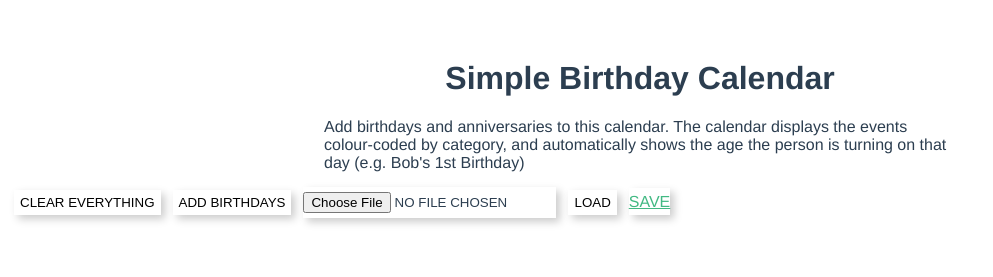
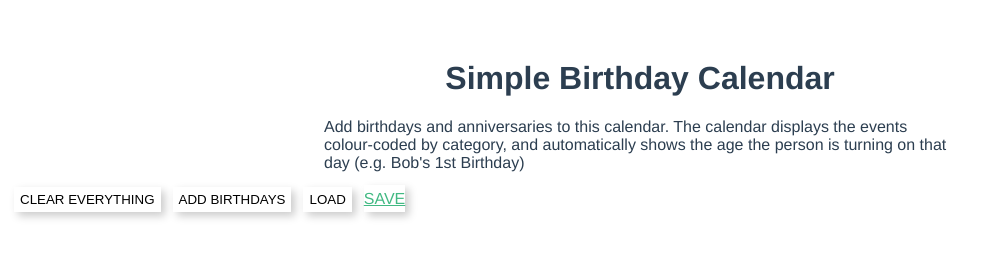
Before and after one commit to mattschlosser/birthday, a Vue app: page / in a window 1280 px wide. Shown: the top 277 px of the page, without its empty margins (0-993 px from the left). Built offline with nearby package versions, Linux system fonts and the light colour scheme.

Commit message:
remove docs

```diff
--- a/src/App.vue
+++ b/src/App.vue
@@ -12,7 +12,6 @@
     </div>
     <button class="btn" @click="askReset">Clear Everything</button>
     <button class="btn" @click="() => editing = !editing">Add Birthdays</button>
-    <input  type="file" class="btn" @change="load($event)"/>
     <button class="btn" @click="load" type="button">Load</button>
     <a  class="btn" :href="saveFile" target="_blank">Save</a>
     <transition name="fade">
@@ -185,7 +184,6 @@ export default {
      * Loads a saved file into the database
      */
     load(event) {
-      console.log(event);
       const f = new FileReader();
       f.readAsText(event.target.files[0]);
       const vm = this;
```
Also changed, not shown: 9 other files (tests, documents, lock files or other folders).
